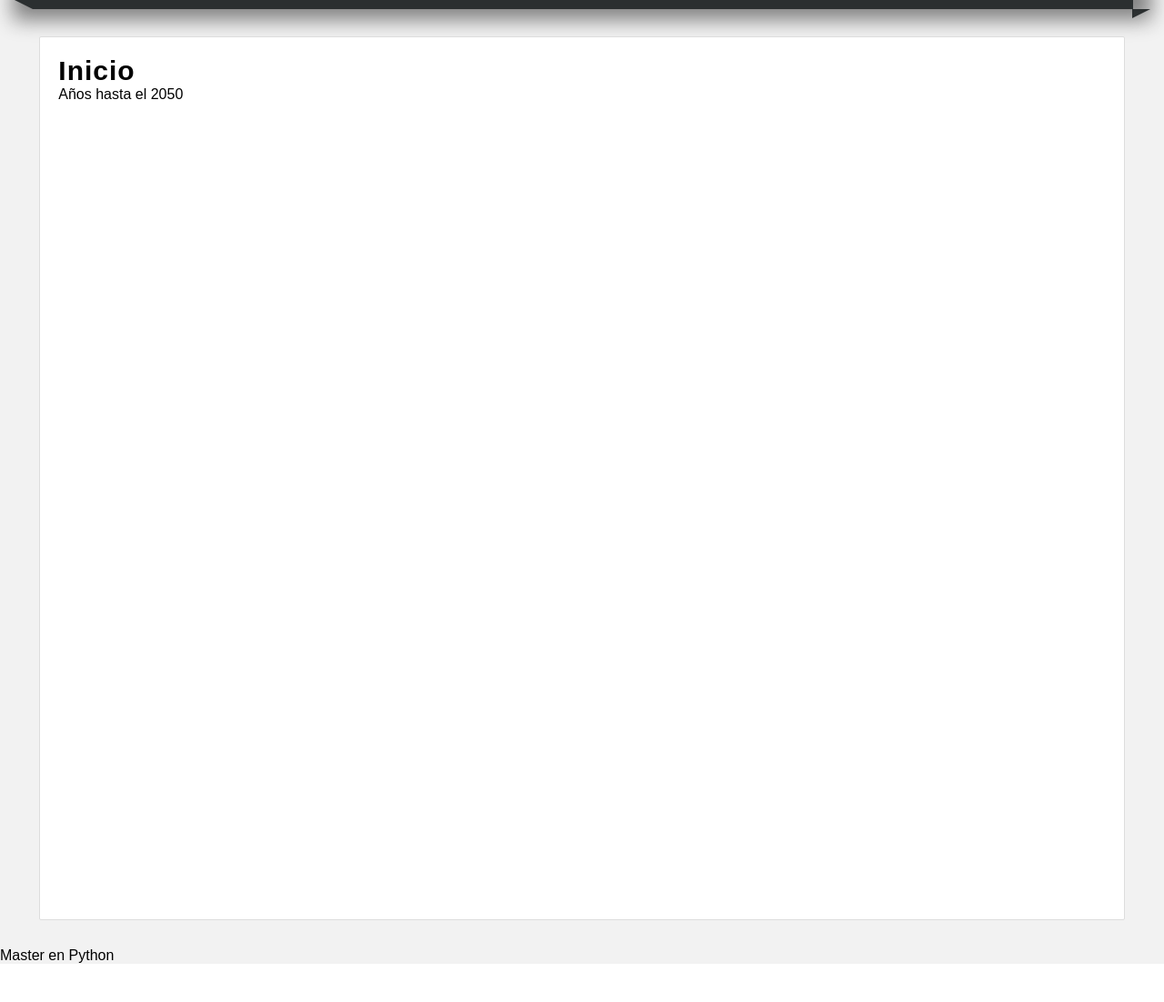
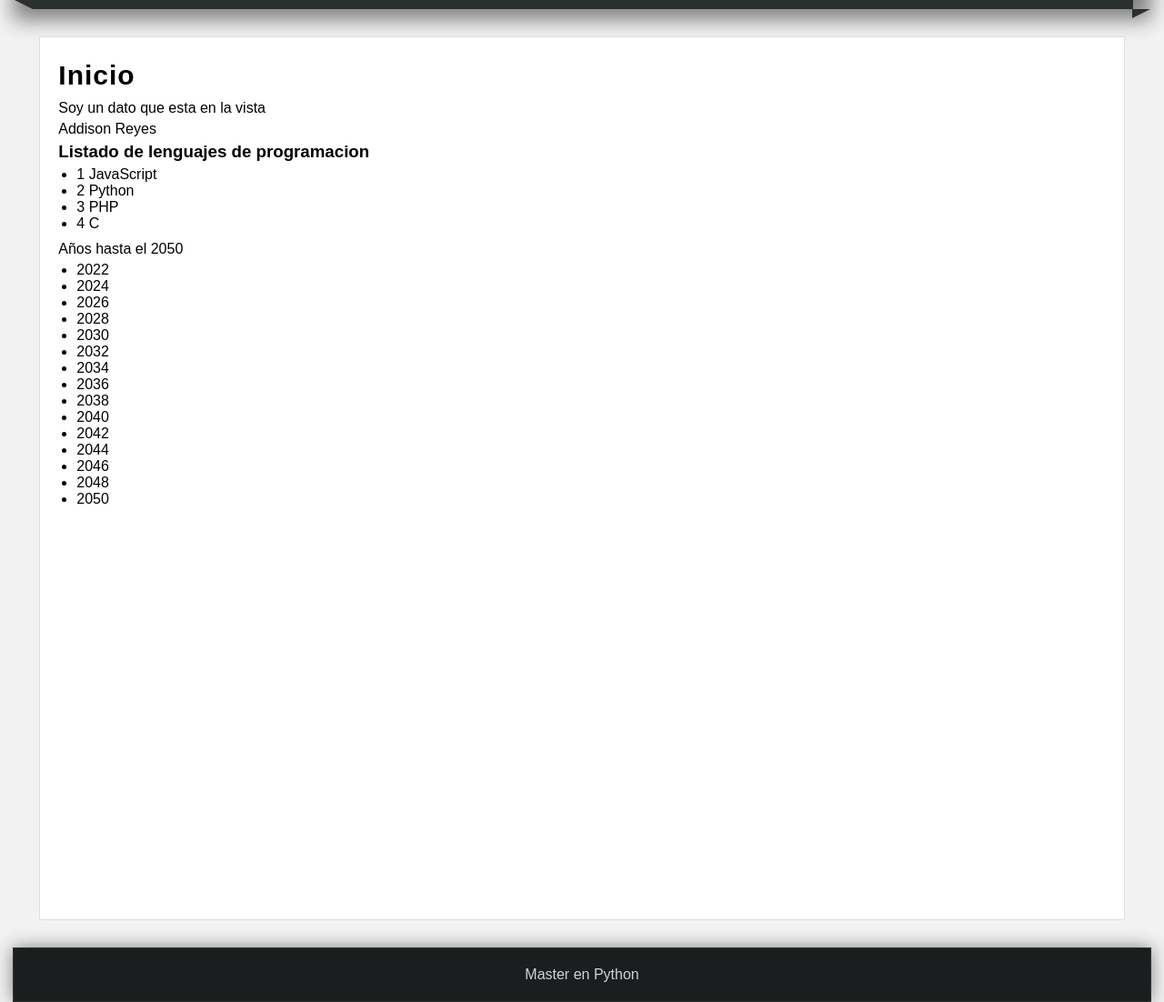
Before and after one commit to AddisonReyes/Master-Python, a Django app: page / in a window 1280 px wide. Shown: the part 182-1284 px from the top of the page at 91% size. Before the commit the page ends 1242 px from the top, so only its background shows below. Run offline with Django 5.2, Linux system fonts and the light colour scheme.

Commit message:
vid #207

```diff
--- a/22-django/AprendiendoDjango/miapp/static/css/styles.css
+++ b/22-django/AprendiendoDjango/miapp/static/css/styles.css
@@ -5,6 +5,20 @@
     padding: 0px;
     font-family: sans-serif, Arial, Helvetica;
     text-decoration: none;
+}
+
+.box p,
+.box h2,
+.box h3,
+.box ul {
+    margin-top: 5px;
+    margin-bottom: 5px;
+}
+
+.box ul,
+.box ol {
+    margin-left: 20px;
+    margin-bottom: 10px;
 }
 
 body {
@@ -128,4 +142,18 @@ nav ul li a:hover {
     columns: #444;
     letter-spacing: 1px;
     font-size: 30px;
+    margin-bottom: 10px;
+    margin-top: 5px;
 }
+
+footer {
+    width: 1250px;
+    background-color: #1B1E1F;
+    border: 1px solid #333;
+    color: #d1d4d6;
+    text-align: center;
+    padding-top: 20px;
+    padding-bottom: 20px;
+    box-shadow: 0px 0px 20px gray;
+    margin: 0px auto;
+}
--- a/22-django/AprendiendoDjango/miapp/templates/index.html
+++ b/22-django/AprendiendoDjango/miapp/templates/index.html
@@ -1,11 +1,46 @@
 {% extends 'layout.html' %}
 
-{% block title %} Inicio {% endblock %}
+
+{% block title %} {{title}} {% endblock %}
+
 
 {% block content%}
 
-<h1 class="title">Inicio</h1>
-<p>Años hasta el 2050</p>
-<ul>
+    <!-- Comentario html -->
+    {% comment 'Nota para el comentario'%}
+        <p>Comentario Django</p>
+        <h1> Hola </h1>
+    {% endcomment %}
 
-    {% endblock %}
+    <h1 class="title">{{title}}</h1>
+    <p>{{mi_variable}}</p>
+
+    {% if nombre and nombre == 'Addison Reyes' %}
+        <p>{{nombre}}</p>
+    {% else %}
+        <strong>El nombre no existe o no coincide</strong>
+    {% endif %}
+
+    <h3>Listado de lenguajes de programacion</h3>
+    <ul>
+        {% for lenguaje in lenguajes %}
+            <li>
+                {% comment %} {{forloop.first}} {% endcomment %}
+                {% comment %} {{forloop.last}} {% endcomment %}
+                {{forloop.counter}}
+                {% comment %} {{forloop.revcounter}} {% endcomment %}
+                {{lenguaje}}
+            </li>
+        {% empty %}
+            <p>No hay lenguajes que mostrar</p>
+        {% endfor %}
+    </ul>
+
+    <p>Años hasta el 2050</p>
+    <ul>
+        {% for year in years %}
+            <li>{{year}}</li>
+        {% endfor %}
+    </ul>
+
+{% endblock %}
--- a/22-django/AprendiendoDjango/miapp/views.py
+++ b/22-django/AprendiendoDjango/miapp/views.py
@@ -26,21 +26,27 @@ layout = """
 
 
 def index(request):
-
-    html = """
-
-    """
-
-    year = 2021
+    year: int = 2021
+    years: list[str] = []
     while year <= 2050:
         if year % 2 == 0:
-            html += f"<li>{str(year)}</li>"
+            years.append(str(year))
         year += 1
 
-    html += "</ul>"
+    nombre: str = "Addison Reyes"
+    lenguajes: list[str] = ["JavaScript", "Python", "PHP", "C"]
 
-    return render(request, "index.html")
-    return HttpResponse(layout + html)
+    return render(
+        request,
+        "index.html",
+        {
+            "title": "Inicio",
+            "mi_variable": "Soy un dato que esta en la vista",
+            "nombre": nombre,
+            "lenguajes": lenguajes,
+            "years": years,
+        },
+    )
 
 
 def hola_mundo(request):
```
